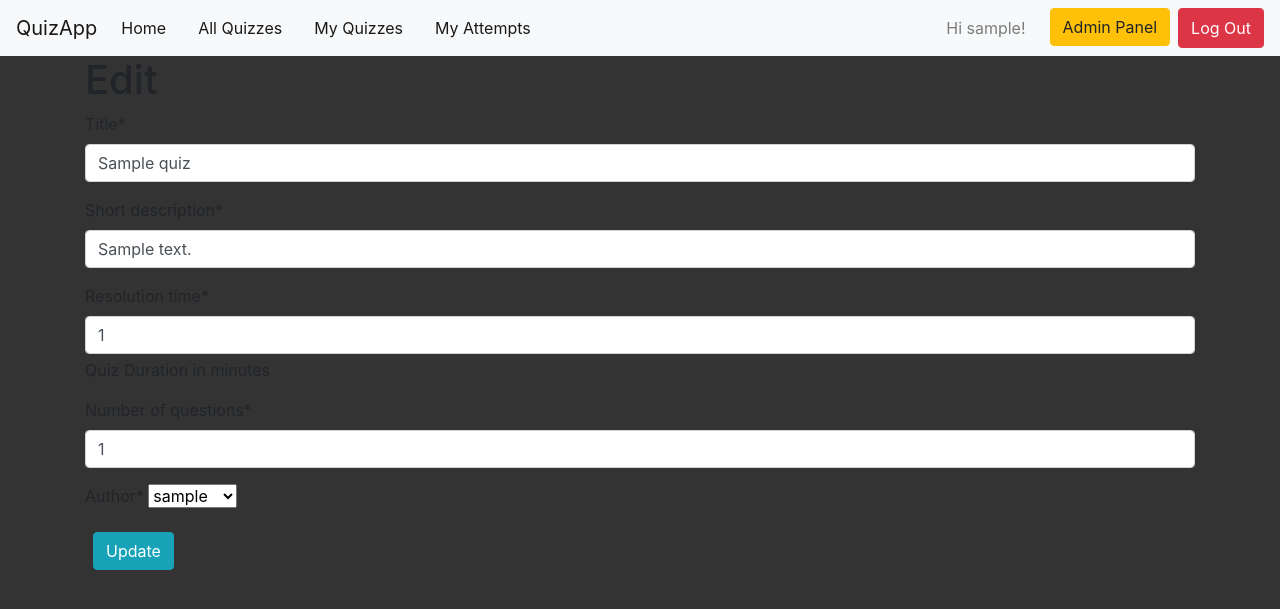
After one commit to Camillus83/QuizApp, a Django app: page /quiz/edit/00000000-0000-0000-0000-000000000001/ in a window 1280 px wide. The commit adds this page. Shown: the top 609 px of the page. Run offline with Django 4.2, Linux system fonts and the light colour scheme; a user stored in the database is signed in; tables that the repository leaves empty hold one stand-in row (values such as "Sample post"); parts of the project's set-up code (start-up, migrations or seed data) failed here and were passed over; some libraries are stand-ins or nearby versions.

Commit message:
work on Update Quiz stuff

```diff
--- a/quiz/models.py
+++ b/quiz/models.py
@@ -22,6 +22,9 @@ class Quiz(models.Model):
 
     def get_absolute_url(self):
         return reverse("quiz_detail", args=[str(self.id)])
+
+    def get_absolute_url_edit(self):
+        return reverse("quiz_edit", args=[str(self.id)])
 
 
 class Question(models.Model):
--- a/quiz/urls.py
+++ b/quiz/urls.py
@@ -1,9 +1,17 @@
 from django.urls import path, include
-from .views import QuizListView, QuizDetailView, SearchResultsListView, MyQuizesListView
+from .views import (
+    QuizListView,
+    QuizDetailView,
+    SearchResultsListView,
+    MyQuizesListView,
+    QuizUpdateView,
+    QuizDeleteView,
+)
 
 urlpatterns = [
     path("", QuizListView.as_view(), name="quiz_list"),
     path("myquiz/", MyQuizesListView.as_view(), name="my_quiz"),
     path("search/", SearchResultsListView.as_view(), name="search_results"),
     path("<uuid:pk>", QuizDetailView.as_view(), name="quiz_detail"),
+    path("edit/<uuid:pk>/", QuizUpdateView.as_view(), name="quiz_edit"),
 ]
--- a/quiz/views.py
+++ b/quiz/views.py
@@ -1,7 +1,14 @@
 from django.shortcuts import render
 from django.db.models import Q
+
+
 from .models import Quiz
-from django.views.generic import ListView, DetailView
+from django.views.generic import (
+    ListView,
+    DetailView,
+    UpdateView,
+    DeleteView,
+)
 from django.contrib.auth.mixins import LoginRequiredMixin
 
 # Create your views here.
@@ -41,3 +48,20 @@ class MyQuizesListView(LoginRequiredMixin, ListView):
     def myquiz_queryset(self):
         query = self.request.GET.get("q")
         return Quiz.objects.filter(Q(author__username__icontains=query))
+
+
+class QuizUpdateView(LoginRequiredMixin, UpdateView):
+    model = Quiz
+    fields = (
+        "title",
+        "short_description",
+        "resolution_time",
+        "number_of_questions",
+        "author",
+    )
+    template_name = "quiz/quiz_edit.html"
+    success_url = ""
+
+
+class QuizDeleteView(LoginRequiredMixin, DeleteView):
+    pass
--- a/templates/quiz/my_quizes.html
+++ b/templates/quiz/my_quizes.html
@@ -15,7 +15,7 @@
         <h5 class="card-title">{{ quiz.title }}</h5>
         <p class="card-text">{{ quiz.short_description }}</p>
         <a href="{{ quiz.get_absolute_url }}" class="btn btn-primary">Attempt Quiz</a>
-        <a href="#" class="btn btn-success">Edit Quiz</a>
+        <a href="{{ quiz.get_absolute_url_edit }}" class="btn btn-success">Edit Quiz</a>
         <a href="#" class="btn btn-danger">Delete Quiz</a>
     </div>
 </div>
--- /dev/null
+++ b/templates/quiz/quiz_edit.html
@@ -0,0 +1,14 @@
+{% extends '_base.html' %}
+{% load crispy_forms_tags %}
+{% block title %}{{quiz.title}} Edit | QuizApp {% endblock title %}
+
+{% block content %}
+<h1> Edit </h1>
+<div class="edit_quiz">
+    <form action="" method="post">
+        {% csrf_token %}
+        {{ form|crispy }}
+        <button class="btn btn-info ml-2" type="submit">Update</button>
+    </form>
+</div>
+{% endblock content %}
```
